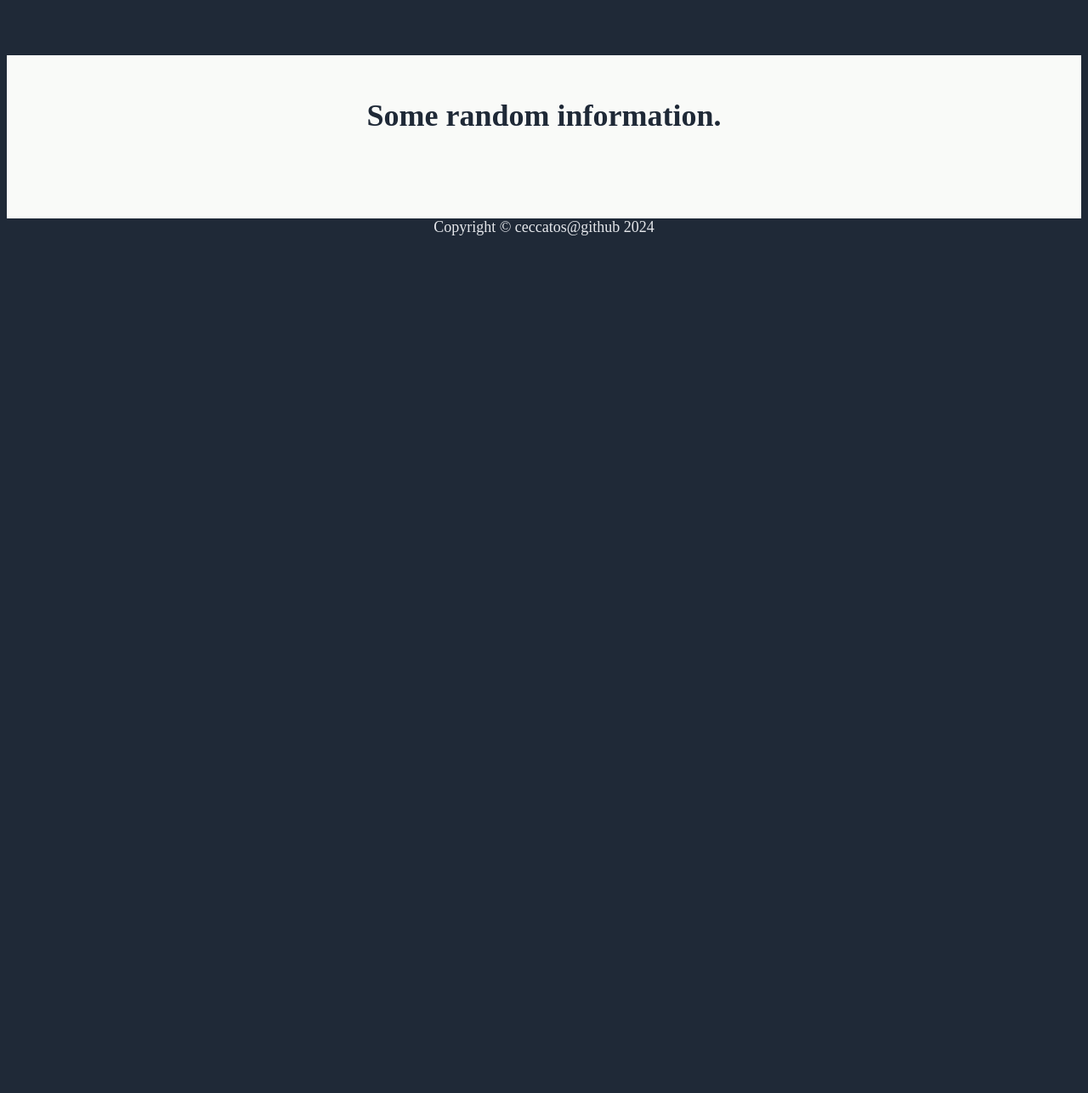
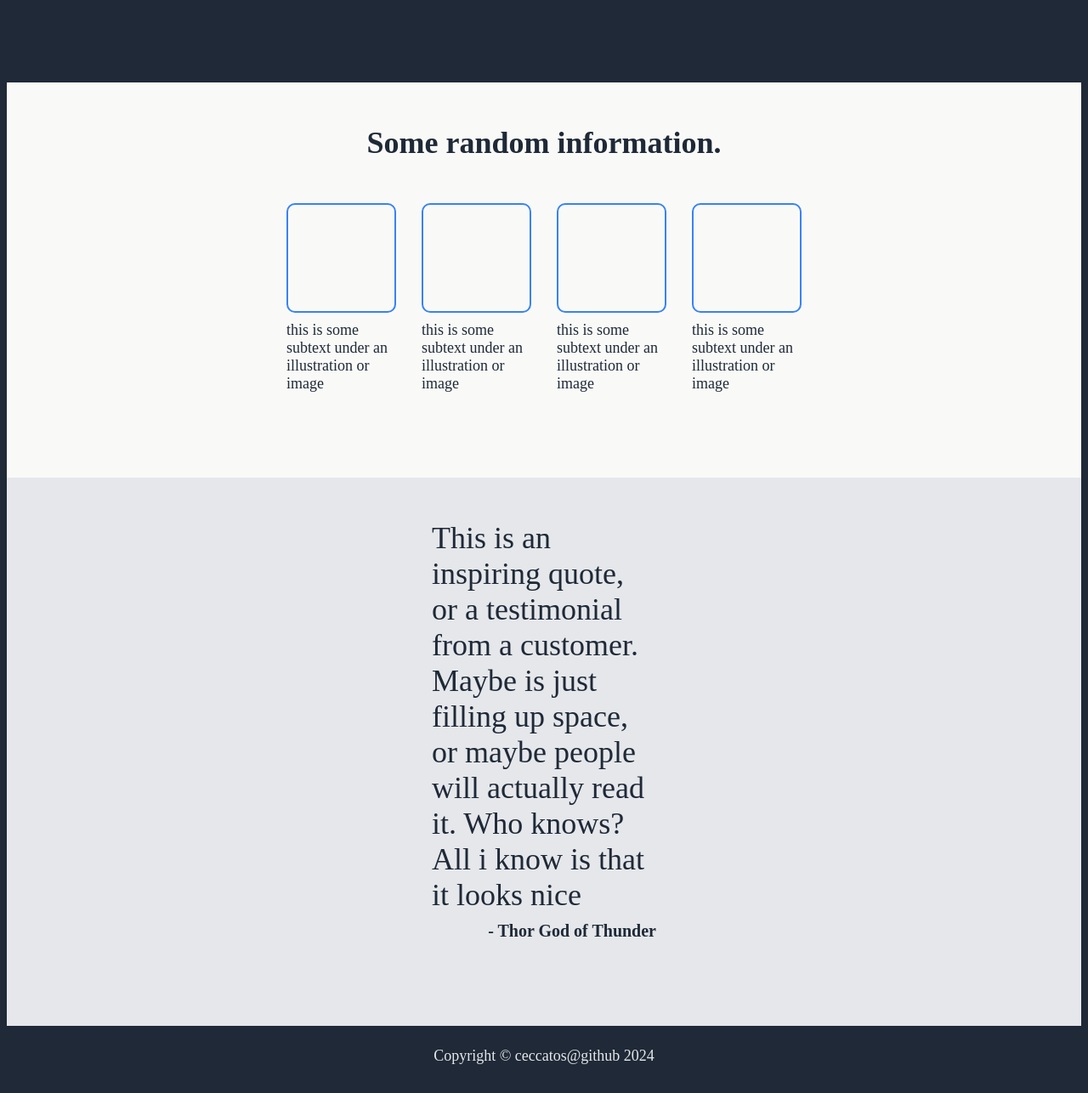
Before and after one commit to ceccatos/odin-landing-page, a plain HTML site: page index.html in a window 1280 px wide. Shown: the part 593-1879 px from the top of the page at 85% size. Before the commit the page ends 879 px from the top, so only its background shows below. Drawn offline with Linux system fonts and the light colour scheme.

Commit message:
Added and styled random information and quote

```diff
--- a/css/style.css
+++ b/css/style.css
@@ -83,8 +83,57 @@ li.logo {
     color: #1F2937;
     font-weight: bolder;
     text-align: center;
+    margin-bottom: 50px;
+}
+.card-container {
+    display: flex;
+    justify-content: center;
+    gap: 30px;
+}
+.card {
+    display: flex;
+    flex-direction: column;
+    justify-content: flex-start;
+    gap: 10px;
+}
+.blue-box {
+    border-color: #3882F6;
+    border-radius: 10px;
+    border-style: solid;
+    border-width: 2px;
+    width: 125px;
+    height: 125px;
+}
+.img-subtxt {
+    font-size: 18px;
+    color: #1F2937;
+    width: 125px;
+    height: auto;
+}
+.quote-container {
+    background-color: #E5E7EB;
+    padding-left: 500px;
+    padding-right: 500px;
+    padding-top: 50px;
+    padding-bottom: 100px;
+    display: flex;
+    flex-direction: column;
+}
+.quote-txt {
+    font-size: 36px;
+    color: #1F2937;
+    font-weight: lighter;
+    padding-bottom: 10px;
+}
+.quote-author {
+    font-size: 20px;
+    color: #1F2937;
+    font-weight: bolder;
+    align-self: flex-end;
 }
 footer {
+    padding-top: 25px;
+    padding-bottom: 25px;
     color: #E5E7EB;
     font-size: 18px;
     display: flex;
--- a/index.html
+++ b/index.html
@@ -7,6 +7,7 @@
     <link rel="stylesheet" href="./css/style.css">
 </head>
 <body>
+    <!--Navigation bar -->
     <nav>
         <ul>
           <li class="logo">Header Logo</li>
@@ -15,18 +16,42 @@
           <li><a href="">header link three</a></li>
         </ul>
     </nav>
+    <!--Hero text and image -->
     <div class="hero-container">
         <div class="hero-box">
-            <p class="hero-main-txt">This Website is awesome</p>
+            <h1 class="hero-main-txt">This Website is awesome</h1>
             <p class="hero-secondary-txt">This website has some subtext that goes here under the main title. It's a smaller font and the color is lower contrast</p>
             <button type="button" class="blue-btn">Sign up</button>
         </div>
         <div class="hero-img">this is a placeholder for an image</div>
     </div>
+    <!--Information -->
     <div class="information-container">
         <div class="random-info-txt">Some random information.</div>
+        <div class="card-container">
+            <div class="card">
+                <div class="blue-box"></div>
+                <div class="img-subtxt">this is some subtext under an illustration or image</div>
+            </div>
+            <div class="card">
+                <div class="blue-box"></div>
+                <p class="img-subtxt">this is some subtext under an illustration or image</p>
+            </div>
+            <div class="card">
+                <div class="blue-box"></div>
+                <p class="img-subtxt">this is some subtext under an illustration or image</p>
+            </div>
+            <div class="card">
+                <div class="blue-box"></div>
+                <p class="img-subtxt">this is some subtext under an illustration or image</p>
+            </div>
+        </div>
+    </div>
+    <!--Quote -->
+    <div class="quote-container">
+        <p class="quote-txt">This is an inspiring quote, or a testimonial from a customer. Maybe is just filling up space, or maybe people will actually read it. Who knows? All i know is that it looks nice</p>
+        <p class="quote-author">- Thor God of Thunder</p>
     </div>
     <footer>Copyright &copy; ceccatos&#64;github 2024</footer>
-
 </body>
 </html>
```
